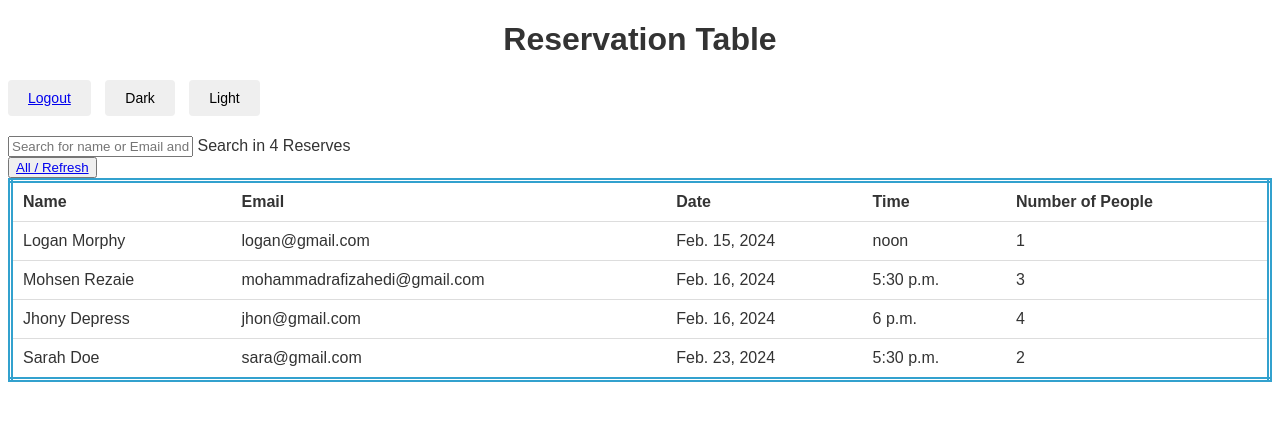
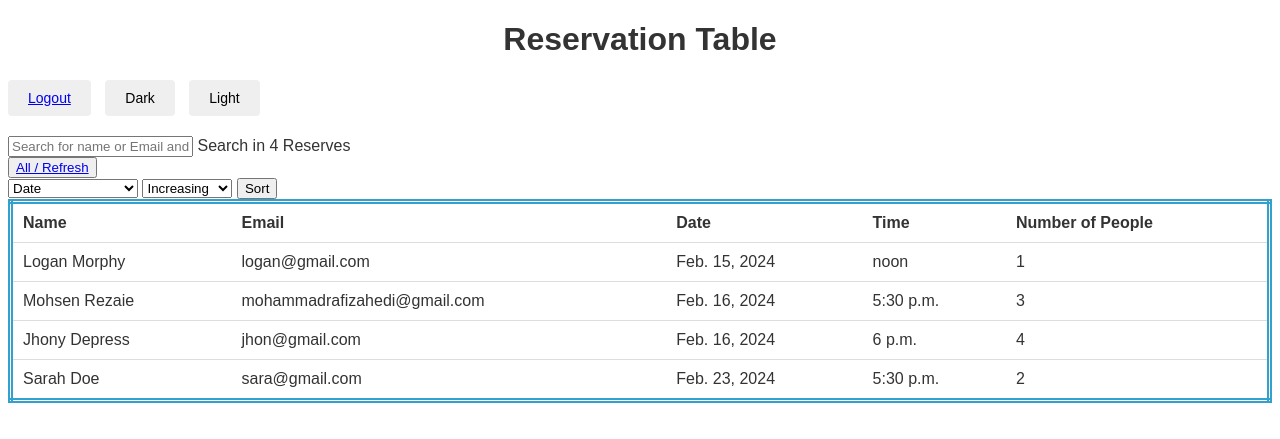
Before and after one commit to RafiZahedi/KOPPEEwebsite, a Django app: page /admin_panel/ in a window 1280 px wide. Shown: the top 439 px of the page. Run offline with Django 5.2, Linux system fonts and the light colour scheme; a user stored in the database is signed in; data comes from the database, SQL or seed files in the repository; both versions use the stored data as it was after the commit.

Commit message:
Sorting and Sorting Order was made for admin panel

```diff
--- a/base/models.py
+++ b/base/models.py
@@ -13,34 +13,31 @@ class Reservation(models.Model):
     time = models.TimeField()
     number_of_people = models.PositiveSmallIntegerField()
 
-    class Meta:
-        ordering = ['date']
-
     def __str__(self):
         return self.name
 
-    def clean(self):
-        # Check if date is not in the past
-        if self.date < timezone.now().date():
-            raise ValidationError("Reservation date cannot be in the past.")
-
-        # Check if date is within the next 7 days
-        if self.date > timezone.now().date() + timedelta(days=7):
-            raise ValidationError("Reservation date cannot be more than 7 days in the future.")
-
-        # Check if time is within coffee shop hours
-        opening_time = datetime.combine(self.date, datetime.min.time()).replace(hour=8, minute=0, second=0,
-                                                                                microsecond=0)
-        closing_time = datetime.combine(self.date, datetime.min.time()).replace(hour=20, minute=0, second=0,
-                                                                                microsecond=0)
-
-        if self.date.weekday() >= 5:
-            opening_time = opening_time.replace(hour=14)  # Saturday-Sunday opening time
-
-        reservation_time = datetime.combine(self.date, self.time)
-        if not (opening_time <= reservation_time <= closing_time):
-            raise ValidationError("Reservation time is outside of coffee shop hours.")
-
-        # Check if number of people is within limit
-        if self.number_of_people > 4:
-            raise ValidationError("Maximum number of people for a reservation is 4.")
+    # def clean(self):
+    #     # Check if date is not in the past
+    #     if self.date < timezone.now().date():
+    #         raise ValidationError("Reservation date cannot be in the past.")
+    #
+    #     # Check if date is within the next 7 days
+    #     if self.date > timezone.now().date() + timedelta(days=7):
+    #         raise ValidationError("Reservation date cannot be more than 7 days in the future.")
+    #
+    #     # Check if time is within coffee shop hours
+    #     opening_time = datetime.combine(self.date, datetime.min.time()).replace(hour=8, minute=0, second=0,
+    #                                                                             microsecond=0)
+    #     closing_time = datetime.combine(self.date, datetime.min.time()).replace(hour=20, minute=0, second=0,
+    #                                                                             microsecond=0)
+    #
+    #     if self.date.weekday() >= 5:
+    #         opening_time = opening_time.replace(hour=14)  # Saturday-Sunday opening time
+    #
+    #     reservation_time = datetime.combine(self.date, self.time)
+    #     if not (opening_time <= reservation_time <= closing_time):
+    #         raise ValidationError("Reservation time is outside of coffee shop hours.")
+    #
+    #     # Check if number of people is within limit
+    #     if self.number_of_people > 4:
+    #         raise ValidationError("Maximum number of people for a reservation is 4.")
--- a/base/views.py
+++ b/base/views.py
@@ -60,10 +60,26 @@ def admin_logout(request):
 
 @login_required(login_url='/admin_login')
 def admin_panel(request):
-    q = request.GET.get('q') if request.GET.get('q') != None else ''
-    reserves = Reservation.objects.filter(
-        Q(name__icontains=q) |
-        Q(email__icontains=q)
-    )
-    context = {"reserves": reserves}
+    q = request.GET.get('q') if request.GET.get('q') is not None else ''
+    sort_by = request.GET.get('sort_by')
+    ord_by = request.GET.get('order_by')
+    ordering = 'date'
+    if sort_by in ['date', 'time', 'number_of_people']:
+        ordering = sort_by
+    if ord_by == 'dec':
+        reserves = Reservation.objects.filter(
+            Q(name__icontains=q) |
+            Q(email__icontains=q)
+        ).order_by('-' + ordering)
+    else:
+        reserves = Reservation.objects.filter(
+            Q(name__icontains=q) |
+            Q(email__icontains=q)
+        ).order_by(ordering)
+
+    # reserves = Reservation.objects.all().order_by(ordering)
+    context = {
+        "reserves": reserves,
+        'sort_by': sort_by
+    }
     return render(request, 'admin_panel.html', context)
--- a/templates/admin_panel.html
+++ b/templates/admin_panel.html
@@ -81,6 +81,18 @@
 <div>
     <button><a href="{% url 'admin-panel' %}">All / Refresh</a></button>
 </div>
+<form method="GET">
+    <select name="sort_by">
+        <option value="date">Date</option>
+        <option value="time">Time</option>
+        <option value="number_of_people">Number of People</option>
+    </select>
+    <select name="order_by">
+        <option value="inc">Increasing</option>
+        <option value="dec">Decreasing</option>
+    </select>
+    <button type="submit">Sort</button>
+</form>
 <table>
     <thead>
     <tr>
```
Also changed, not shown: KOPPEE/settings.py (+3 -7 lines), db.sqlite3.
